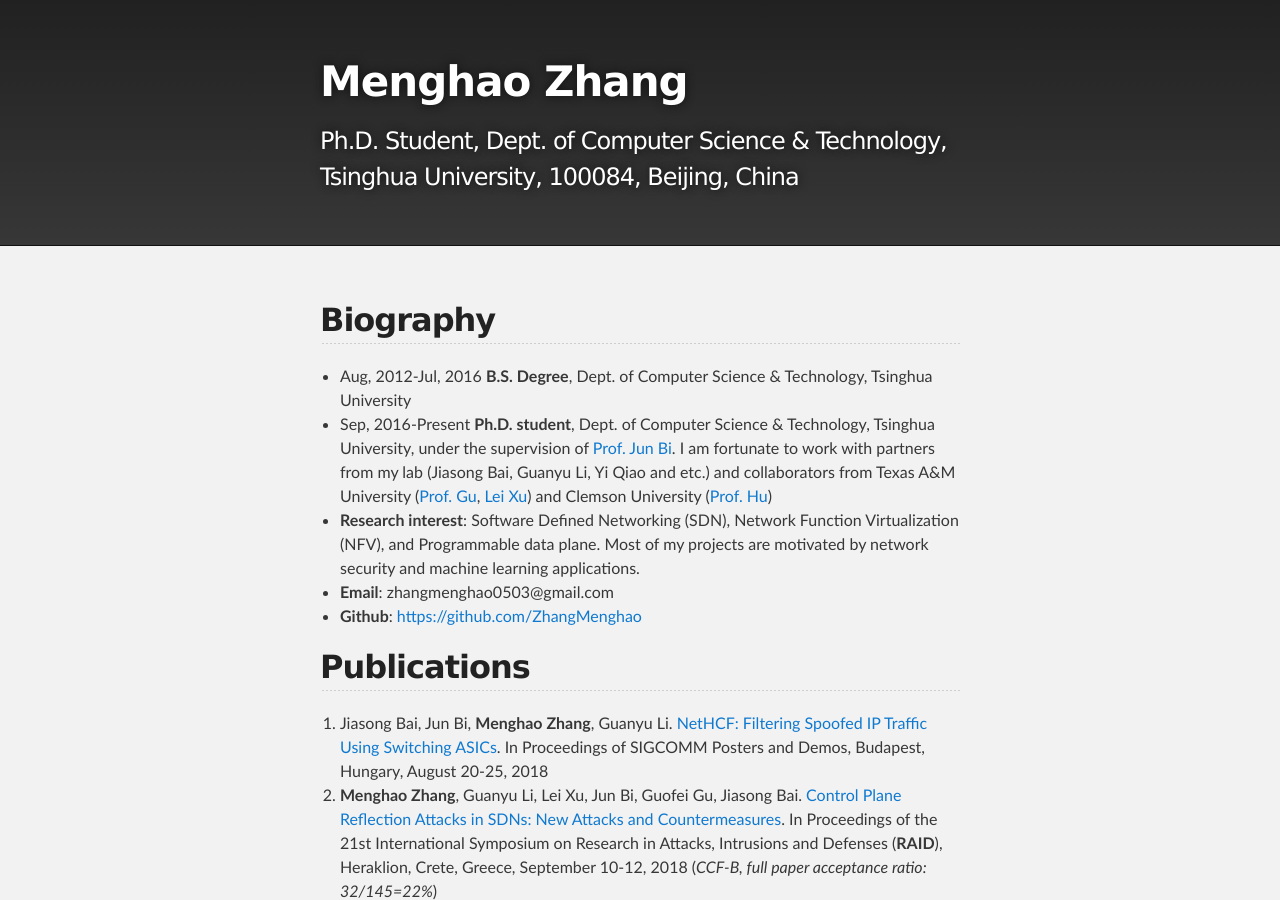
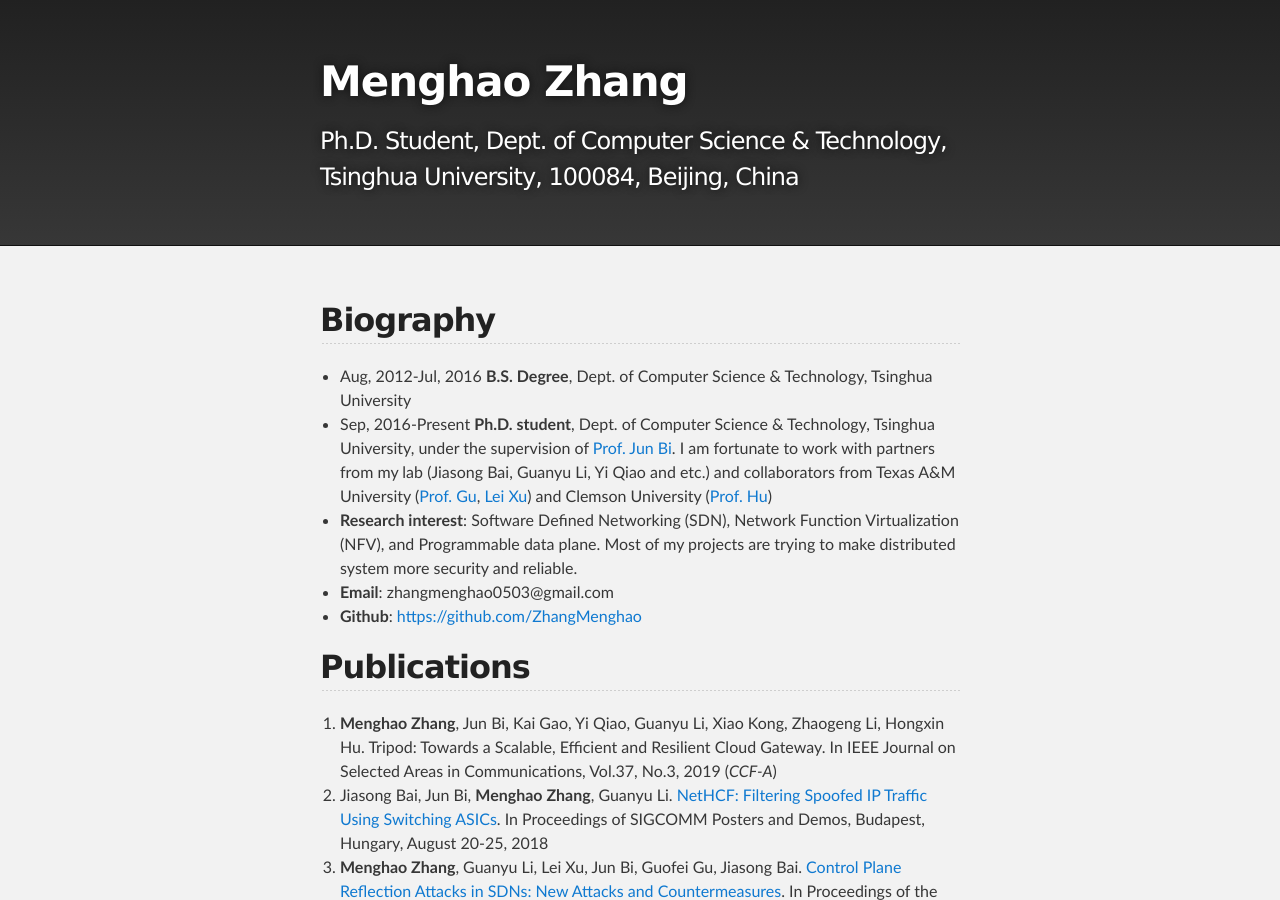
Before and after one commit to zhangmenghao/zhangmenghao.github.io, a Jekyll site: the page built from index.md, in a window 1280 px wide and 900 px high. Built offline with Jekyll 4.4.1, drawn with Linux system fonts in a browser that asks for light colours.

Commit message:
Update research interest and publications

```diff
--- a/index.md
+++ b/index.md
@@ -9,13 +9,14 @@ category: Tech
 
 * Aug, 2012-Jul, 2016  **B.S. Degree**, Dept. of Computer Science & Technology, Tsinghua University
 * Sep, 2016-Present    **Ph.D. student**, Dept. of Computer Science & Technology, Tsinghua University, under the supervision of [Prof. Jun Bi](http://netarchlab.tsinghua.edu.cn/~junbi/). I am fortunate to work with partners from my lab (Jiasong Bai, Guanyu Li, Yi Qiao and etc.) and collaborators from Texas A&M University ([Prof. Gu](http://faculty.cs.tamu.edu/guofei/), [Lei Xu](http://students.cse.tamu.edu/xray2012/)) and Clemson University ([Prof. Hu](https://people.cs.clemson.edu/~hongxih/))
-* **Research interest**: Software Defined Networking (SDN), Network Function Virtualization (NFV), and Programmable data plane. Most of my projects are motivated by network security and machine learning applications.
+* **Research interest**: Software Defined Networking (SDN), Network Function Virtualization (NFV), and Programmable data plane. Most of my projects are trying to make distributed system more security and reliable.
 * **Email**: zhangmenghao0503@gmail.com
 * **Github**: [https://github.com/ZhangMenghao](https://github.com/ZhangMenghao)
 
 
 ## Publications
 
+6. __Menghao Zhang__, Jun Bi, Kai Gao, Yi Qiao, Guanyu Li, Xiao Kong, Zhaogeng Li, Hongxin Hu. Tripod: Towards a Scalable, Efficient and Resilient Cloud Gateway. In IEEE Journal on Selected Areas in Communications, Vol.37, No.3, 2019 (*CCF-A*)
 5. Jiasong Bai, Jun Bi, __Menghao Zhang__, Guanyu Li.
 [NetHCF: Filtering Spoofed IP Traffic Using Switching ASICs](./papers/sigcomm2018-poster-filtering.pdf).
 In Proceedings of SIGCOMM Posters and Demos, Budapest, Hungary, August 20-25, 2018
```
